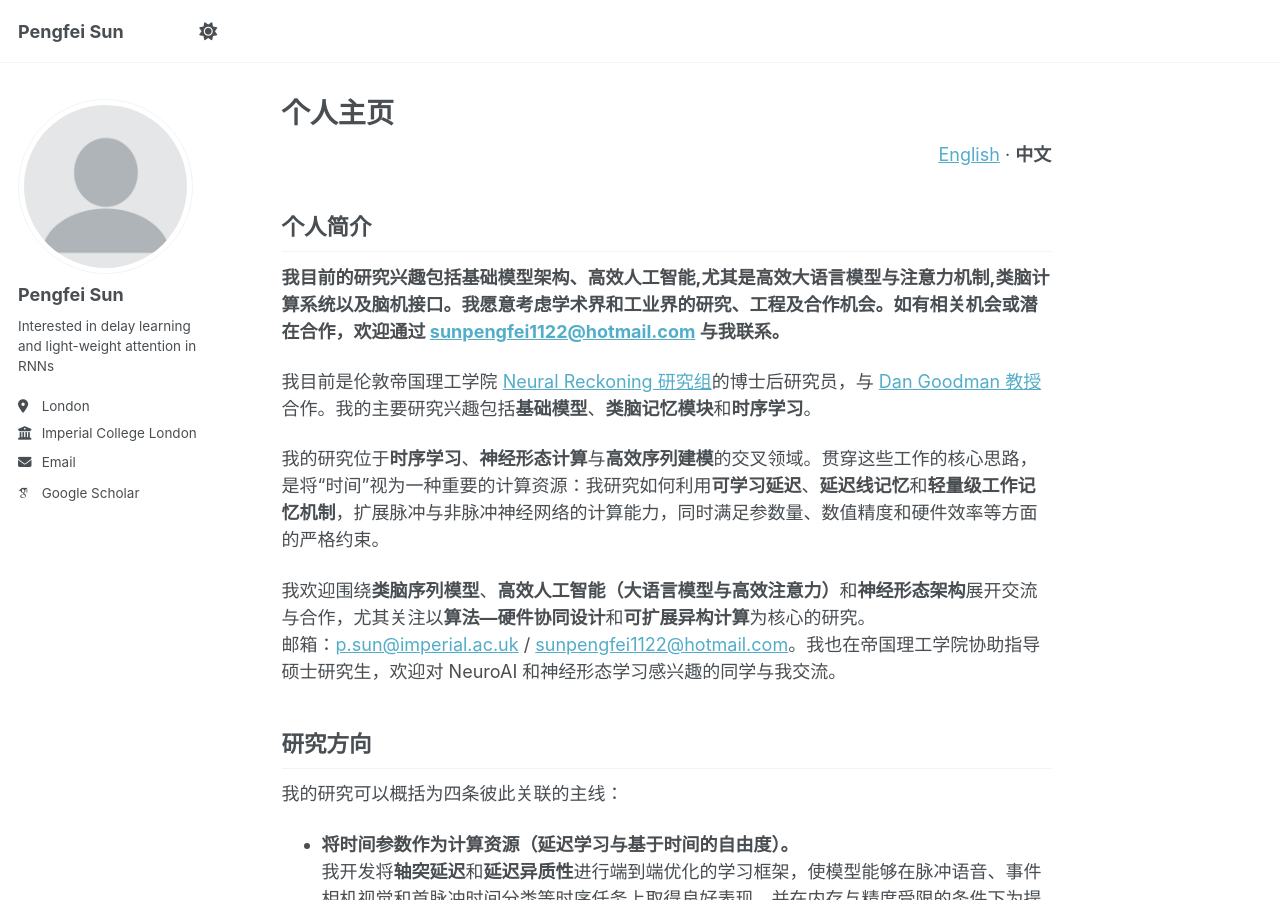
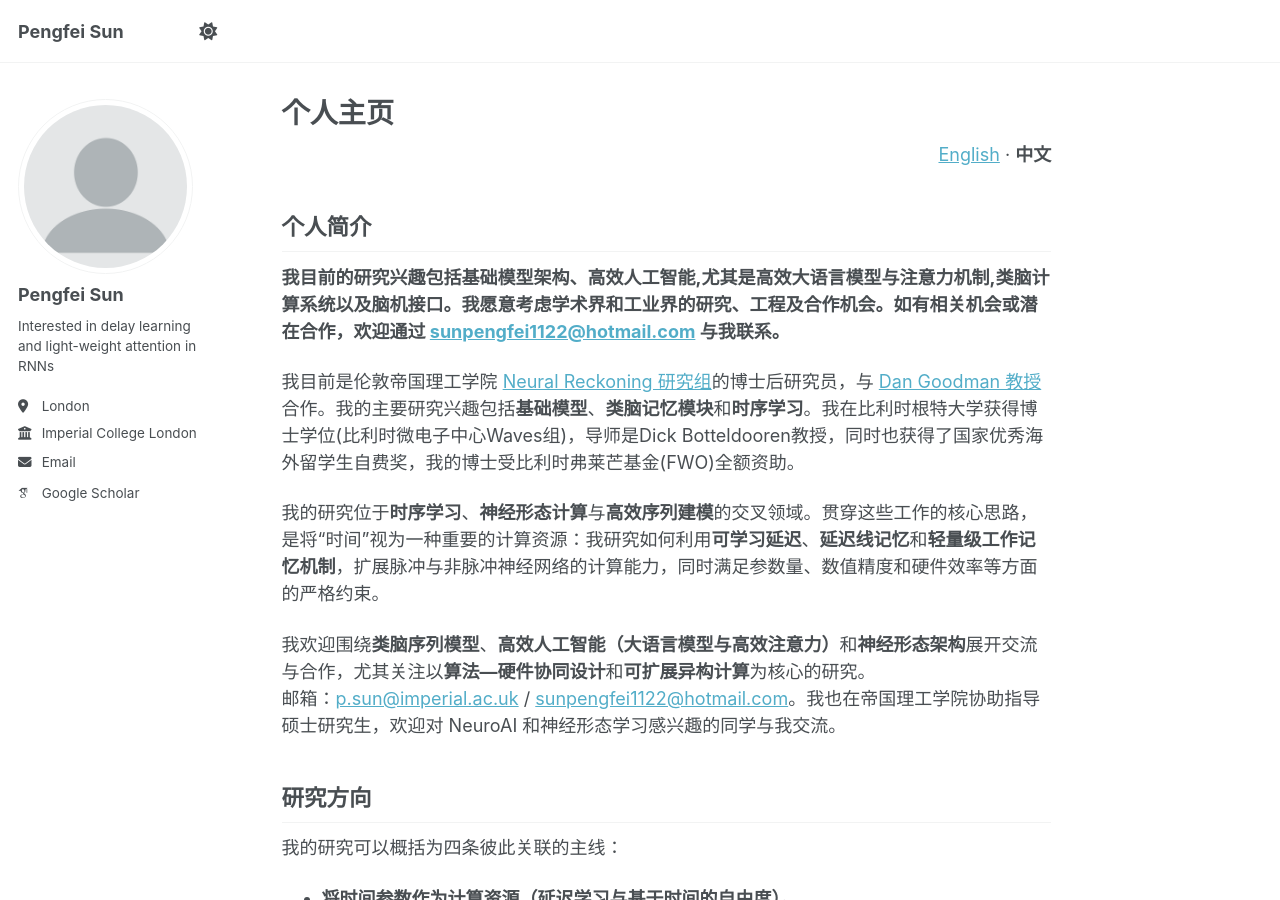
Before and after one commit to sunpengfei1122/Pengfei.Sun, a Jekyll site: the page built from _pages/zh.md, in a window 1280 px wide and 900 px high. Built offline with Jekyll 4.4.1, drawn with Linux system fonts in a browser that asks for light colours; some web fonts are replaced.

Commit message:
Update zh.md

```diff
--- a/_pages/zh.md
+++ b/_pages/zh.md
@@ -13,7 +13,7 @@ lang: zh-CN
 
 **我目前的研究兴趣包括基础模型架构、高效人工智能,尤其是高效大语言模型与注意力机制,类脑计算系统以及脑机接口。我愿意考虑学术界和工业界的研究、工程及合作机会。如有相关机会或潜在合作，欢迎通过 [sunpengfei1122@hotmail.com](mailto:sunpengfei1122@hotmail.com) 与我联系。**
 
-我目前是伦敦帝国理工学院 [Neural Reckoning 研究组](https://neural-reckoning.org/)的博士后研究员，与 [Dan Goodman 教授](https://neural-reckoning.org/dan_goodman.html)合作。我的主要研究兴趣包括**基础模型**、**类脑记忆模块**和**时序学习**。
+我目前是伦敦帝国理工学院 [Neural Reckoning 研究组](https://neural-reckoning.org/)的博士后研究员，与 [Dan Goodman 教授](https://neural-reckoning.org/dan_goodman.html)合作。我的主要研究兴趣包括**基础模型**、**类脑记忆模块**和**时序学习**。我在比利时根特大学获得博士学位(比利时微电子中心Waves组)，导师是Dick Botteldooren教授，同时也获得了国家优秀海外留学生自费奖，我的博士受比利时弗莱芒基金(FWO)全额资助。
 
 我的研究位于**时序学习**、**神经形态计算**与**高效序列建模**的交叉领域。贯穿这些工作的核心思路，是将“时间”视为一种重要的计算资源：我研究如何利用**可学习延迟**、**延迟线记忆**和**轻量级工作记忆机制**，扩展脉冲与非脉冲神经网络的计算能力，同时满足参数量、数值精度和硬件效率等方面的严格约束。
 
```
